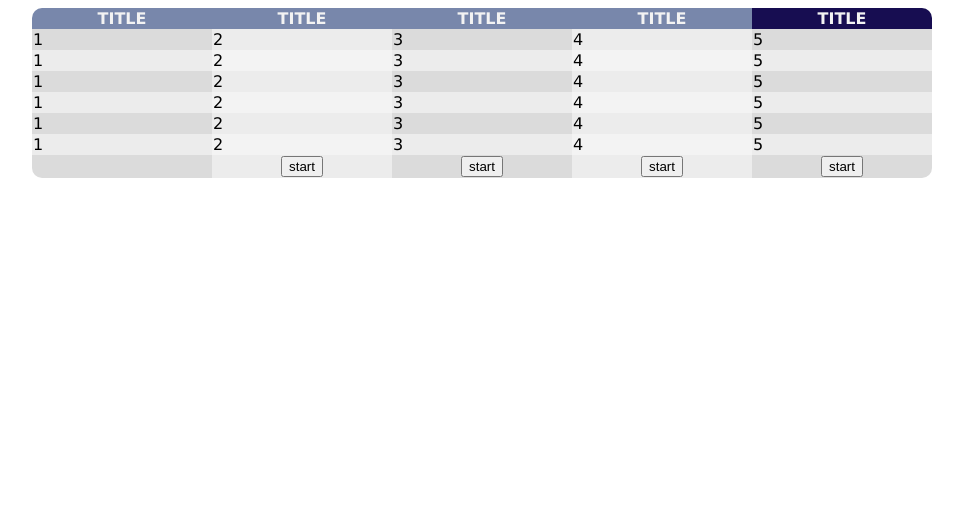
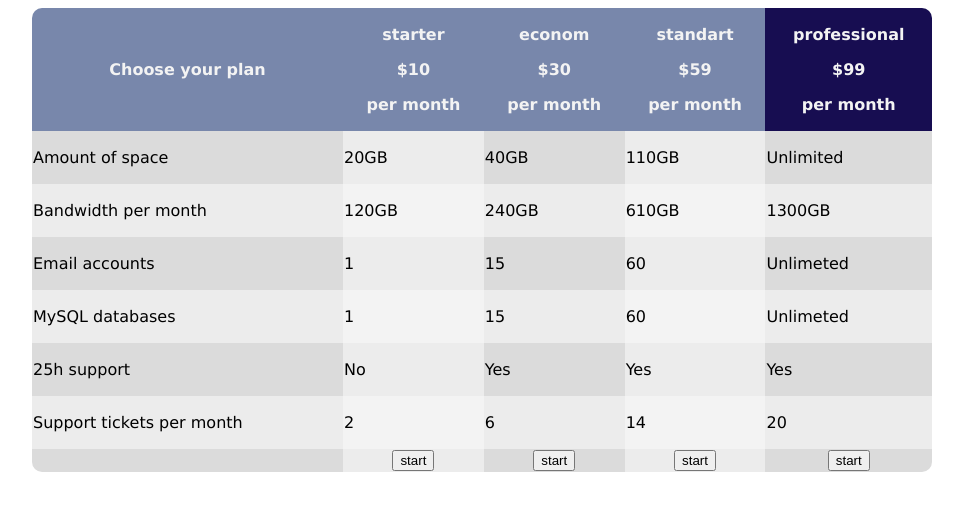
Before and after one commit to Diduliya/Less_13-04_tablice, a plain HTML site: page index.html in a window 1280 px wide. Shown: the whole page, without its empty margins (158-1121 px from the left). Drawn offline with Linux system fonts and the light colour scheme.

Commit message:
Finished filling the table with content

```diff
--- a/assets/css/style.css
+++ b/assets/css/style.css
@@ -4,7 +4,6 @@
   --color-nprm: #ececec;
   --color-light: #f3f3f3;
   font-family: Verdana, Geneva, Tahoma, sans-serif;
-  text-transform: uppercase;
 }
 table{
   width: 100%;
--- a/index.html
+++ b/index.html
@@ -11,55 +11,133 @@
   <table>
     <thead>
       <tr>
-        <th>title</th>
-        <th>title</th>
-        <th>title</th>
-        <th>title</th>
-        <th>title</th>
+        <th>
+          <p>Choose your plan</p>
+        </th>
+        <th>
+          <p>starter</p>
+          <p>$10</p>
+          <p>per month</p>
+        </th>
+        <th>
+          <p>econom</p>
+          <p>$30</p>
+          <p>per month</p>
+        </th>
+        <th>
+          <p>standart</p>
+          <p>$59</p>
+          <p>per month</p>
+        </th>
+        <th>
+          <p>professional</p>
+          <p>$99</p>
+          <p>per month</p>
+        </th>
       </tr>
     </thead>
     <tbody>
       <tr>
-        <td>1</td>
-        <td>2</td>
-        <td>3</td>
-        <td>4</td>
-        <td>5</td>
+        <td>
+          <p>Amount of space</p>
+        </td>
+        <td>
+          <p>20GB</p>
+        </td>
+        <td>
+          <p>40GB</p>
+        </td>
+        <td>
+          <p>110GB</p>
+        </td>
+        <td>
+          <p>Unlimited</p>
+        </td>
       </tr>
       <tr>
-        <td>1</td>
-        <td>2</td>
-        <td>3</td>
-        <td>4</td>
-        <td>5</td>
+        <td>
+          <p>Bandwidth per month</p>
+        </td>
+        <td>
+          <p>120GB</p>
+        </td>
+        <td>
+          <p>240GB</p>
+        </td>
+        <td>
+          <p>610GB</p>
+        </td>
+        <td>
+          <p>1300GB</p>
+        </td>
       </tr>
       <tr>
-        <td>1</td>
-        <td>2</td>
-        <td>3</td>
-        <td>4</td>
-        <td>5</td>
+        <td>
+          <p>Email accounts</p>
+        </td>
+        <td>
+          <p>1</p>
+        </td>
+        <td>
+          <p>15</p>
+        </td>
+        <td>
+          <p>60</p>
+        </td>
+        <td>
+          <p>Unlimeted</p>
+        </td>
       </tr>
       <tr>
-        <td>1</td>
-        <td>2</td>
-        <td>3</td>
-        <td>4</td>
-        <td>5</td>
+        <td>
+          <p>MySQL databases</p>
+        </td>
+        <td>
+          <p>1</p>
+        </td>
+        <td>
+          <p>15</p>
+        </td>
+        <td>
+          <p>60</p>
+        </td>
+        <td>
+          <p>Unlimeted</p>
+        </td>
       </tr>
       <tr>
-        <td>1</td>
-        <td>2</td>
-        <td>3</td>
-        <td>4</td>
-        <td>5</td>
+        <td>
+          <p>25h support</p>
+        </td>
+        <td>
+          <p>No</p>
+        </td>
+        <td>
+          <p>Yes</p>
+        </td>
+        <td>
+          <p>Yes</p>
+        </td>
+        <td>
+          <p>Yes</p>
+        </td>
       </tr>
       <tr>
-        <td>1</td>
-        <td>2</td>
-        <td>3</td>
-        <td>4</td>
-        <td>5</td>
+        <td>
+          <p>Support tickets per month</p>
+        </td>
+        <td>
+          <p>2</p>
+        </td>
+        <td>
+          <p>6</p>
+        </td>
+        <td>
+          <p>14</p>
+        </td>
+        <td>
+          <p>20</p>
+        </td>
       </tr>
     </tbody>
     <tfoot>
```
